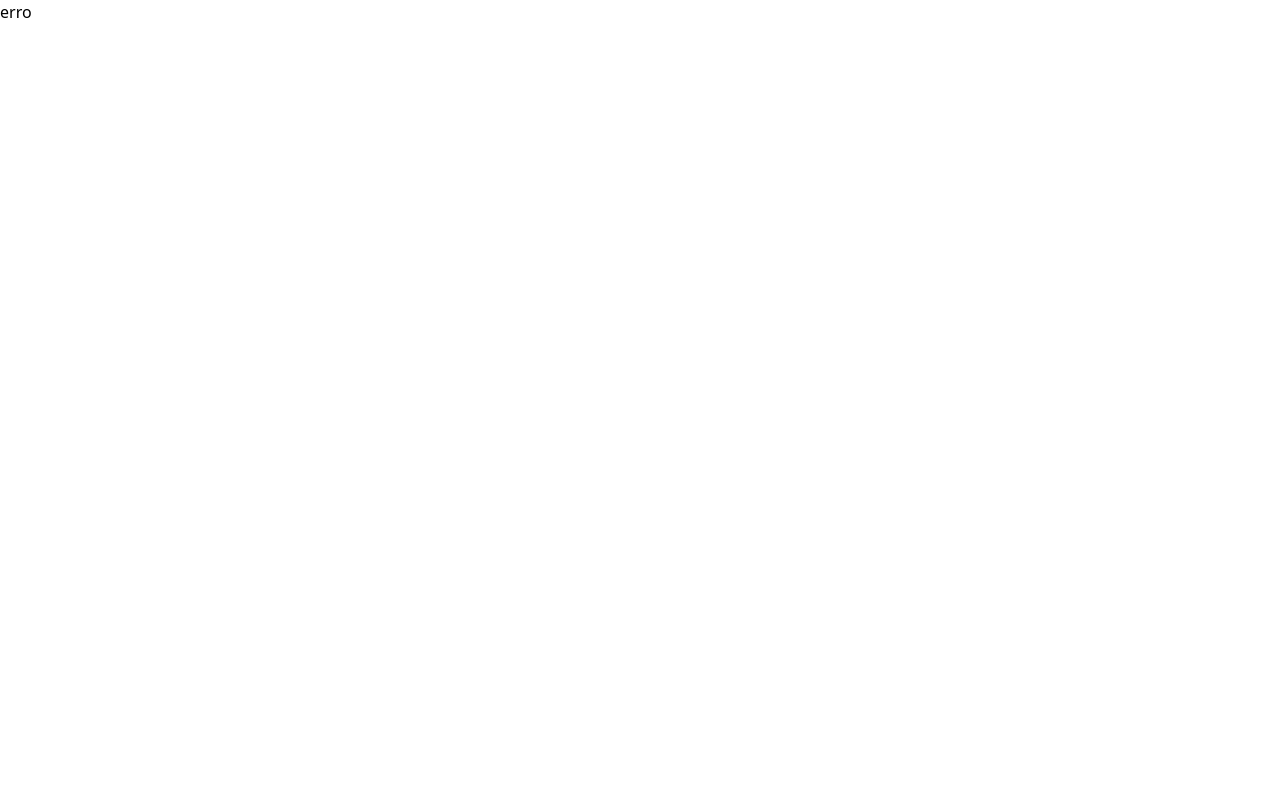
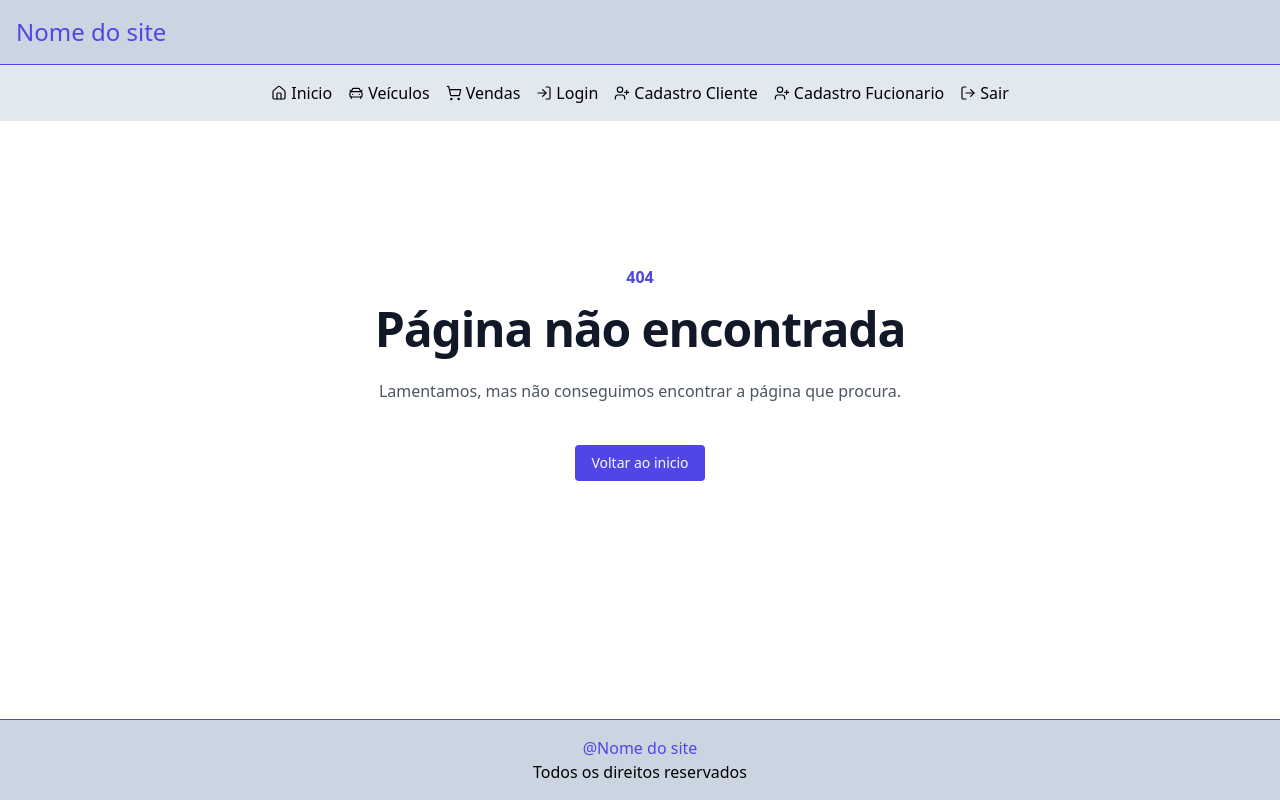
Before and after one commit to POO-ADS-IFPB-CZ/projeto-final-revachol, a React (Vite) app in the folder frontend_consorcio_automovel/: page /cadastro in a window 1280 px wide. Built offline with nearby package versions, Linux system fonts and the light colour scheme.

Commit message:
view: add not-found page

```diff
--- /dev/null
+++ b/frontend_consorcio_automovel/src/pages/not-found.jsx
@@ -0,0 +1,32 @@
+import { Link } from "react-router-dom";
+import { Layout } from "../components/layout";
+import { Header } from "../components/header";
+import { Main } from "../components/main";
+import { Footer } from "../components/footer";
+import { ButtonIcon } from "../components/button-icon";
+
+export function NotFound() {
+  return (
+    <Layout>
+      <Header />
+      <Main>
+        <div className="grid min-h-full place-items-center bg-white px-6 py-24 sm:py-32 lg:px-8">
+          <div className="text-center">
+            <p className="text-base font-semibold text-indigo-600">404</p>
+            <h1 className="mt-4 text-3xl font-bold tracking-tight text-gray-900 sm:text-5xl">Página não encontrada</h1>
+            <p className="mt-6 text-base leading-7 text-gray-600">Lamentamos, mas não conseguimos encontrar a página que procura.</p>
+            <div className="mt-10 flex items-center justify-center gap-x-6">
+              <Link to="/">
+                <ButtonIcon>
+                  Voltar ao inicio
+                </ButtonIcon>
+              </Link>
+
+            </div>
+          </div>
+        </div>
+      </Main>
+      <Footer />
+    </Layout>
+  );
+}
--- a/frontend_consorcio_automovel/src/router.jsx
+++ b/frontend_consorcio_automovel/src/router.jsx
@@ -5,6 +5,7 @@ import { RegistrationClient } from "./pages/registration-client";
 import { RegistrationEmployee } from "./pages/registration-employee";
 import { Home } from "./pages/home";
 import { Sales } from "./pages/sales";
+import { NotFound } from "./pages/not-found";
 
 export function Router() {
   return (
@@ -17,7 +18,7 @@ export function Router() {
 
         <Route path="/veiculos" element={<Vehicles/>} />
         <Route path="/vendas" element={<Sales />} />
-        <Route path="*" element={<div>erro</div>} />
+        <Route path="*" element={<NotFound/>} />
       </Routes>
     </BrowserRouter>
   );
```
